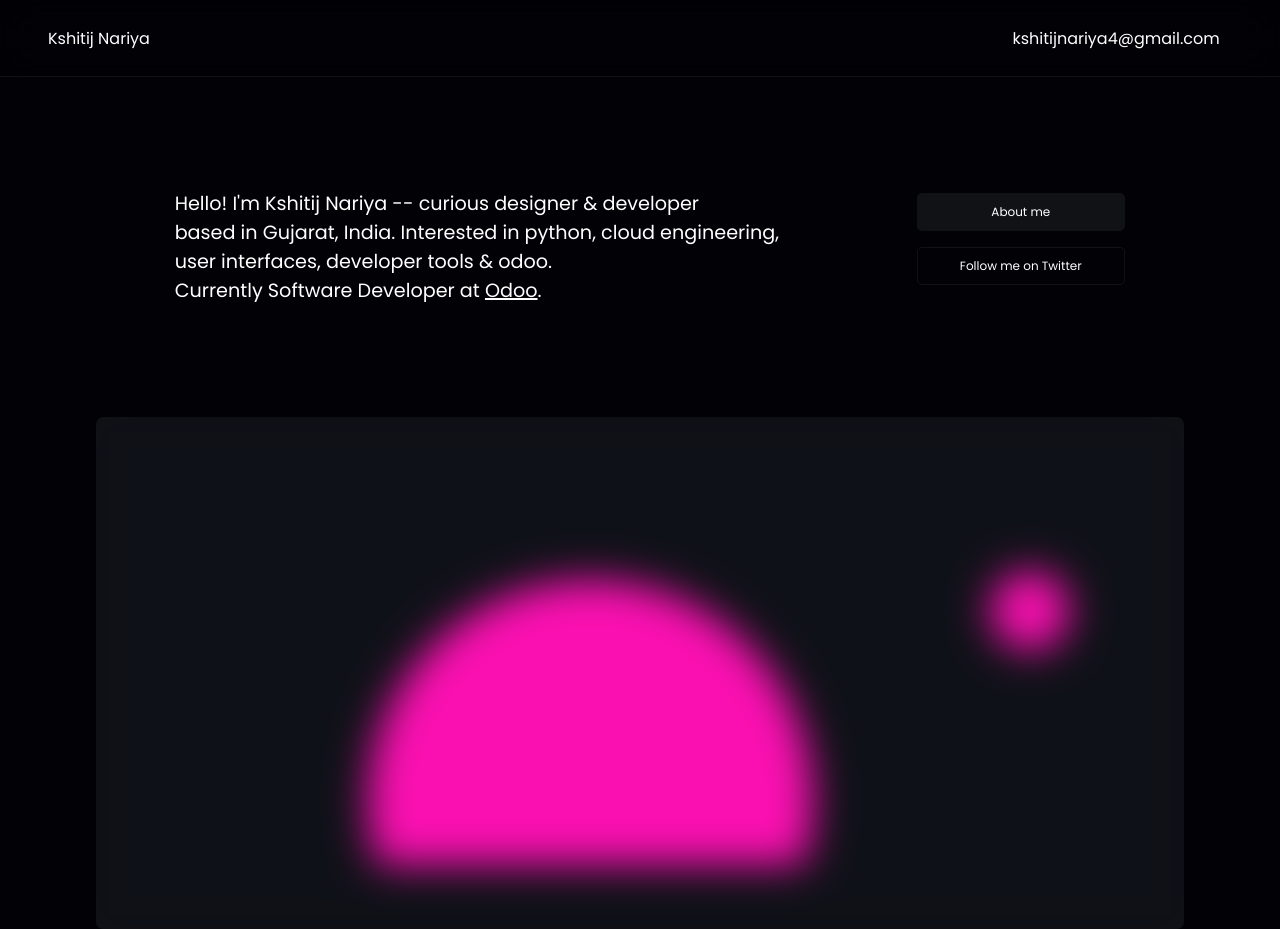
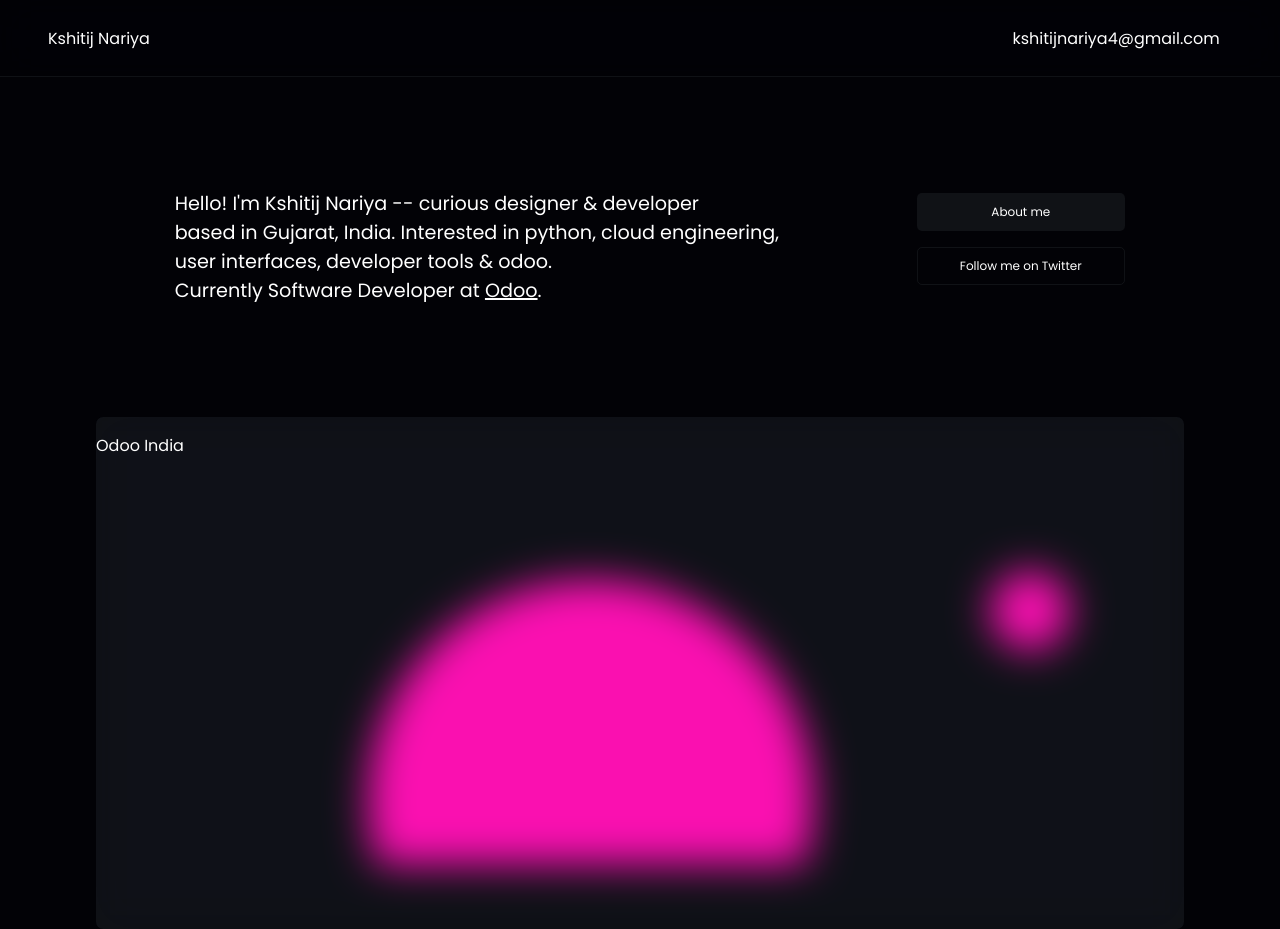
Before and after one commit to rampyari219/Portfolio-main, a plain HTML site: page index.html in a window 1280 px wide. Drawn offline with Linux system fonts and the light colour scheme; some icons are missing.

Commit message:
adding experience

```diff
--- a/index.html
+++ b/index.html
@@ -50,8 +50,11 @@
     <section class="experience">
       <div class="col-100 position-relative">
           <img class="odoo" src="./img/odoo_color.svg"/>
-          <div class="glass-effect"></div>
-
+          <div class="glass-effect">
+            <div class="col-50">
+              <p>Odoo India</p>
+            </div>
+          </div>
       </div>
     </section>
 
```
